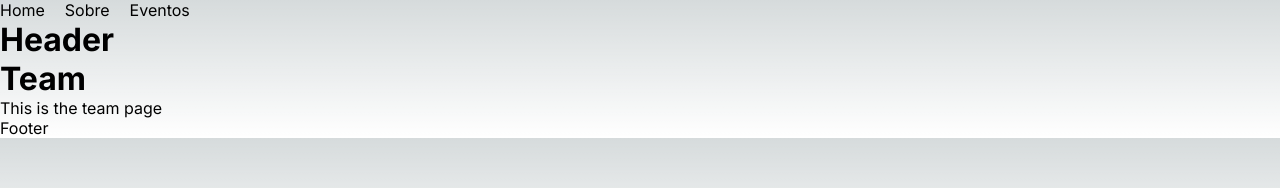
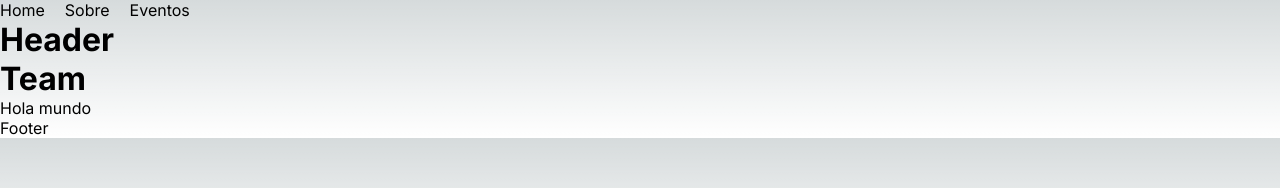
Before and after one commit to ynoacamino/acm-page, a Next.js app: page /team in a window 1280 px wide. Shown: the top 188 px of the page. Built offline with nearby package versions, Linux system fonts and the light colour scheme.

Commit message:
rama team

```diff
--- a/src/app/team/page.jsx
+++ b/src/app/team/page.jsx
@@ -2,7 +2,7 @@ export default function TeamPage() {
   return (
     <div>
       <h1>Team</h1>
-      <p>This is the team page</p>
+      <p>Hola mundo</p>
     </div>
   )
 }
```
